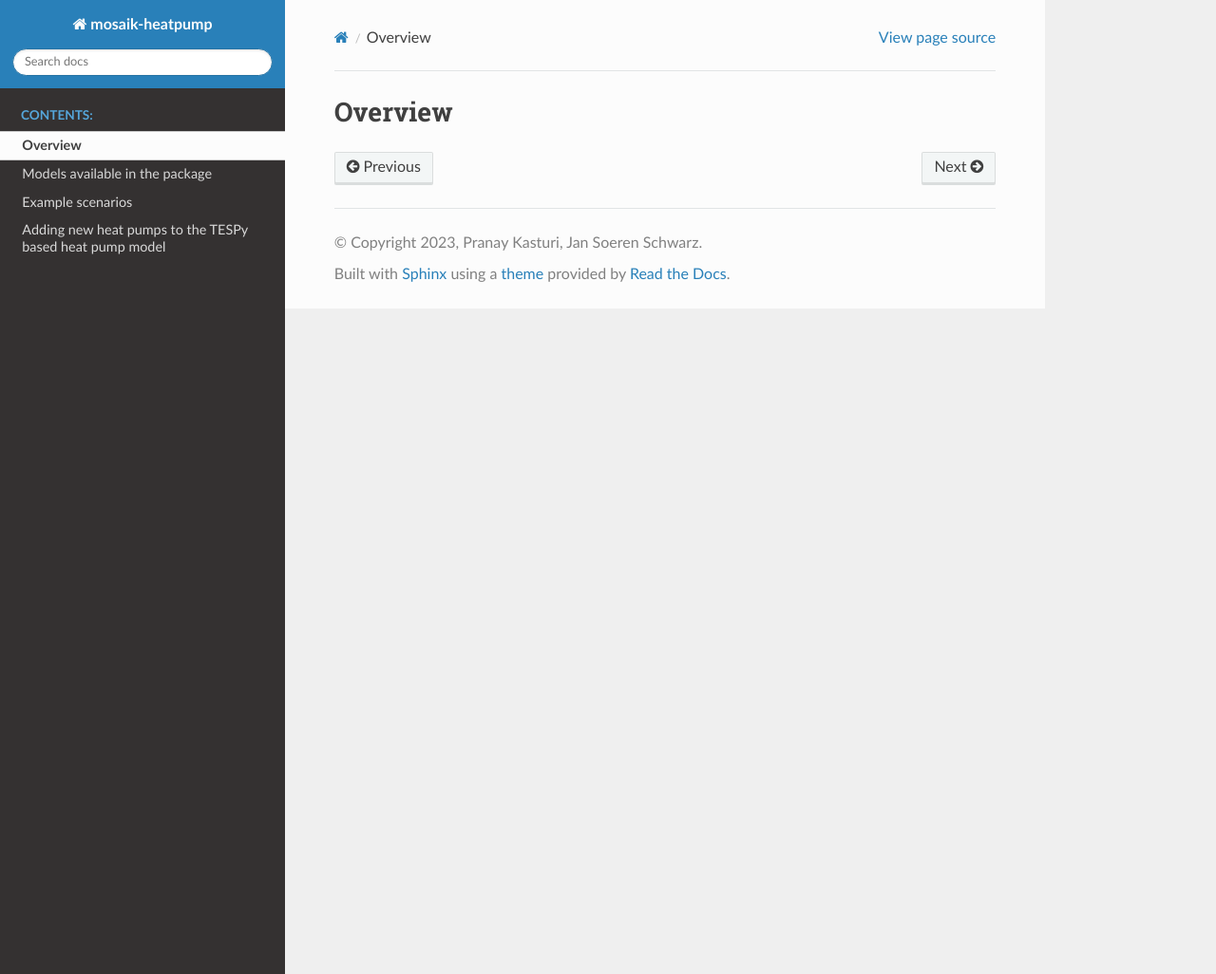
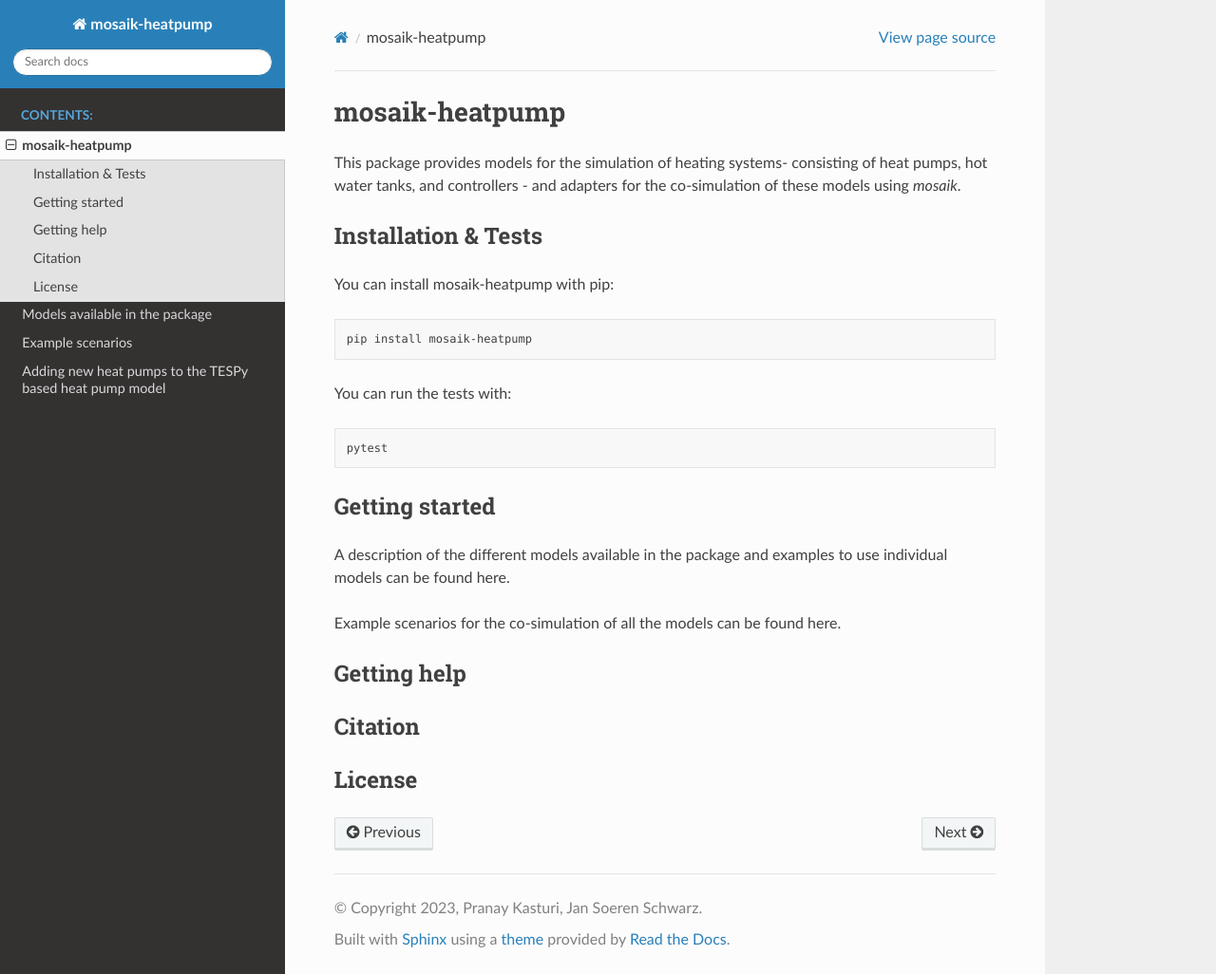
Before and after one commit to pranaykasturi/mosaik-heatpump, a Sphinx documentation site: the page built from docs/source/overview.rst, in a window 1280 px wide and 1026 px high. Shown: the whole window at 95% size. Built offline with Sphinx 7.4.7 and the Read the Docs theme 2.0.0, drawn with Linux system fonts in a browser that asks for light colours.

Commit message:
Updated the overview file

```diff
--- a/docs/source/overview.rst
+++ b/docs/source/overview.rst
@@ -1,3 +1,40 @@
+mosaik-heatpump
+===============
 
-Overview
-===========================================
+This package provides models for the simulation of heating systems- consisting of heat pumps, hot water tanks, and controllers - and
+adapters for the co-simulation of these models using *mosaik*.
+
+Installation & Tests
+--------------------
+
+You can install mosaik-heatpump with pip:
+
+.. code-block:: bash
+
+      pip install mosaik-heatpump
+
+
+You can run the tests with:
+
+.. code-block:: bash
+
+      pytest
+
+
+Getting started
+---------------
+
+A description of the different models available in the package and examples to use individual models can be found here.
+
+Example scenarios for the co-simulation of all the models can be found here.
+
+Getting help
+------------
+
+
+Citation
+---------
+
+
+License
+--------
```
